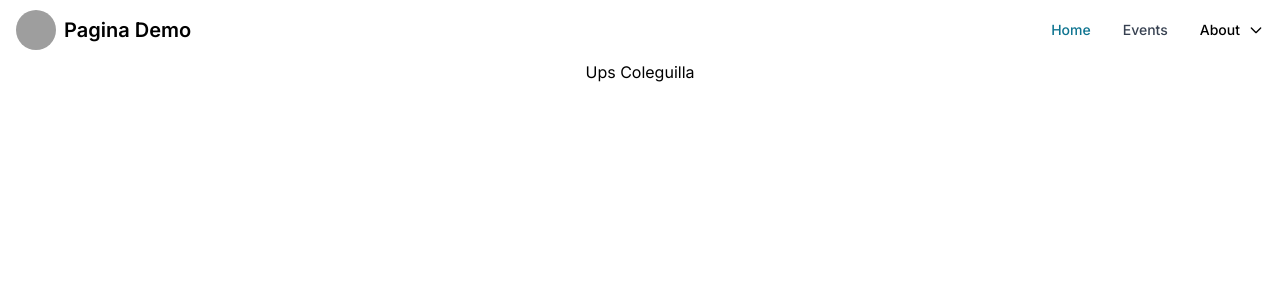
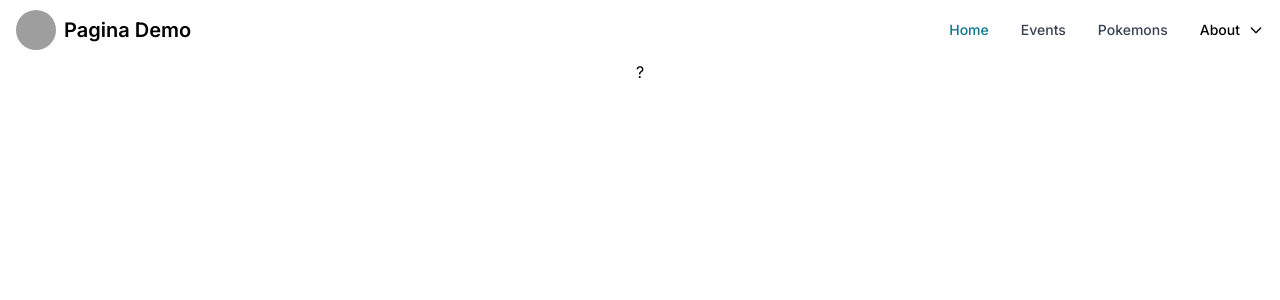
Before and after one commit to HX-GCAMEY/FT-FRONT, a Next.js app in the folder front/: page /signin in a window 1280 px wide. Before the commit this address had no page. Shown: the top 300 px of the page. Built offline with nearby package versions, Linux system fonts and the light colour scheme; no server answers; grey boxes are pictures that could not be loaded.

Commit message:
ADD/ Components

```diff
--- a/front/package.json
+++ b/front/package.json
@@ -9,6 +9,7 @@
     "lint": "next lint"
   },
   "dependencies": {
+    "axios": "^1.7.2",
     "flowbite": "^2.3.0",
     "flowbite-react": "^0.10.1",
     "next": "14.2.4",
--- a/front/src/app/about/page.tsx
+++ b/front/src/app/about/page.tsx
@@ -1,9 +1,5 @@
 function About() {
-  return (
-    <div>
-      <h1>Estas en el about</h1>
-    </div>
-  );
+  return <div></div>;
 }
 
 export default About;
--- a/front/src/app/layout.tsx
+++ b/front/src/app/layout.tsx
@@ -2,6 +2,7 @@ import type {Metadata} from "next";
 import {Inter} from "next/font/google";
 import "./globals.css";
 import Navbar from "@/components/Navbar";
+import {PokemonProvider} from "@/context/pokemon";
 
 const inter = Inter({subsets: ["latin"]});
 
@@ -18,10 +19,12 @@ export default function RootLayout({
   return (
     <html lang="en">
       <body className={inter.className}>
-        <div className="flex min-h-screen flex-col">
-          <Navbar />
-          <main className="flex flex-grow justify-center">{children}</main>
-        </div>
+        <PokemonProvider>
+          <div className="flex min-h-screen flex-col">
+            <Navbar />
+            <main className="flex flex-grow justify-center">{children}</main>
+          </div>
+        </PokemonProvider>
       </body>
     </html>
   );
--- /dev/null
+++ b/front/src/app/pokemon/page.tsx
@@ -0,0 +1,31 @@
+import axios from "axios";
+
+async function fetchPokemons() {
+  try {
+    const response = await axios.get(
+      "https://pokeapi.co/api/v2/pokemon?limit=10"
+    );
+    return response.data.results;
+  } catch (error) {
+    console.error("Error fetching pokemons", error);
+    return [];
+  }
+}
+
+async function PokemonPage() {
+  const pokemons = await fetchPokemons();
+  console.log(pokemons);
+
+  return (
+    <div>
+      <h1>Pokemons</h1>
+      <ul>
+        {pokemons.map((pokemon: any) => (
+          <li key={pokemon.name}>{pokemon.name}</li>
+        ))}
+      </ul>
+    </div>
+  );
+}
+
+export default PokemonPage;
--- /dev/null
+++ b/front/src/app/pokemons-client/page.tsx
@@ -0,0 +1,21 @@
+"use client";
+
+import {PokemonContext} from "@/context/pokemon";
+import {useContext} from "react";
+
+function PokemonPage() {
+  const pokemons = useContext(PokemonContext);
+
+  return (
+    <div>
+      <h1>Pokemons</h1>
+      <ul>
+        {pokemons.map((pokemon: any) => (
+          <li key={pokemon.name}>{pokemon.name}</li>
+        ))}
+      </ul>
+    </div>
+  );
+}
+
+export default PokemonPage;
--- /dev/null
+++ b/front/src/app/signin/page.tsx
@@ -0,0 +1,14 @@
+"use client";
+import {useState} from "react";
+
+function SigninPage() {
+  const [input, setInput] = useState();
+
+  return (
+    <div>
+      <h1>?</h1>
+    </div>
+  );
+}
+
+export default SigninPage;
--- a/front/src/components/Navbar/index.tsx
+++ b/front/src/components/Navbar/index.tsx
@@ -38,6 +38,10 @@ function CustomNav() {
           Events
         </NavbarLink>
 
+        <NavbarLink as={Link} href="/pokemon">
+          Pokemons
+        </NavbarLink>
+
         <Dropdown label="About" inline>
           <DropdownItem>
             <NavbarLink as={Link} href="/about/me">
--- /dev/null
+++ b/front/src/context/pokemon.tsx
@@ -0,0 +1,33 @@
+"use client";
+
+import {useState, createContext, useEffect} from "react"; //redux, zustand
+import axios from "axios";
+
+export const PokemonContext = createContext({
+  pokemons: [],
+});
+
+export const PokemonProvider = ({children}: {children: React.ReactNode}) => {
+  const [pokemons, setPokemons] = useState([]);
+
+  useEffect(() => {
+    const getPokemons = async () => {
+      try {
+        const response = await axios.get(
+          "https://pokeapi.co/api/v2/pokemon?limit=10"
+        );
+        setPokemons(response.data.results);
+      } catch (error) {
+        console.error("Error fetching pokemons", error);
+        return [];
+      }
+    };
+    getPokemons();
+  }, []);
+
+  return (
+    <PokemonContext.Provider value={pokemons}>
+      {children}
+    </PokemonContext.Provider>
+  );
+};
```
Also changed, not shown: 2 other files (tests, documents, lock files or other folders).
